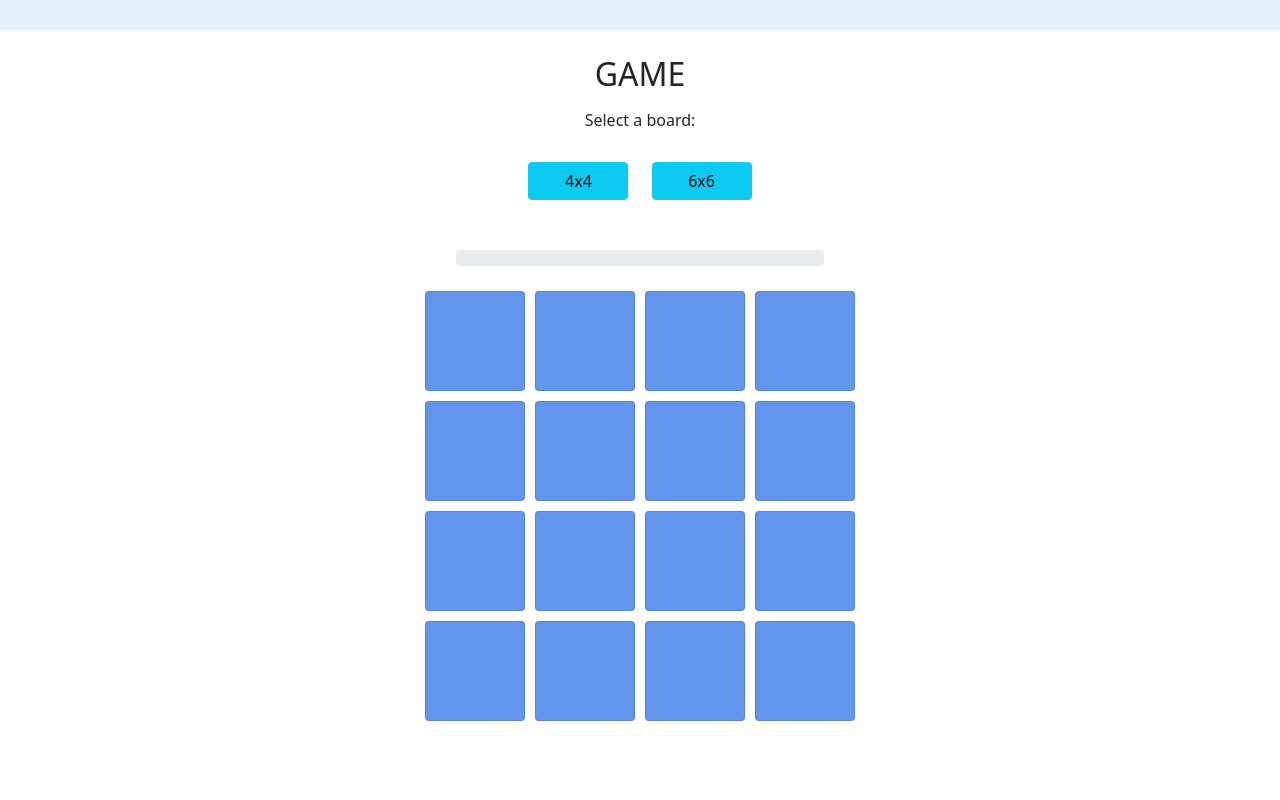
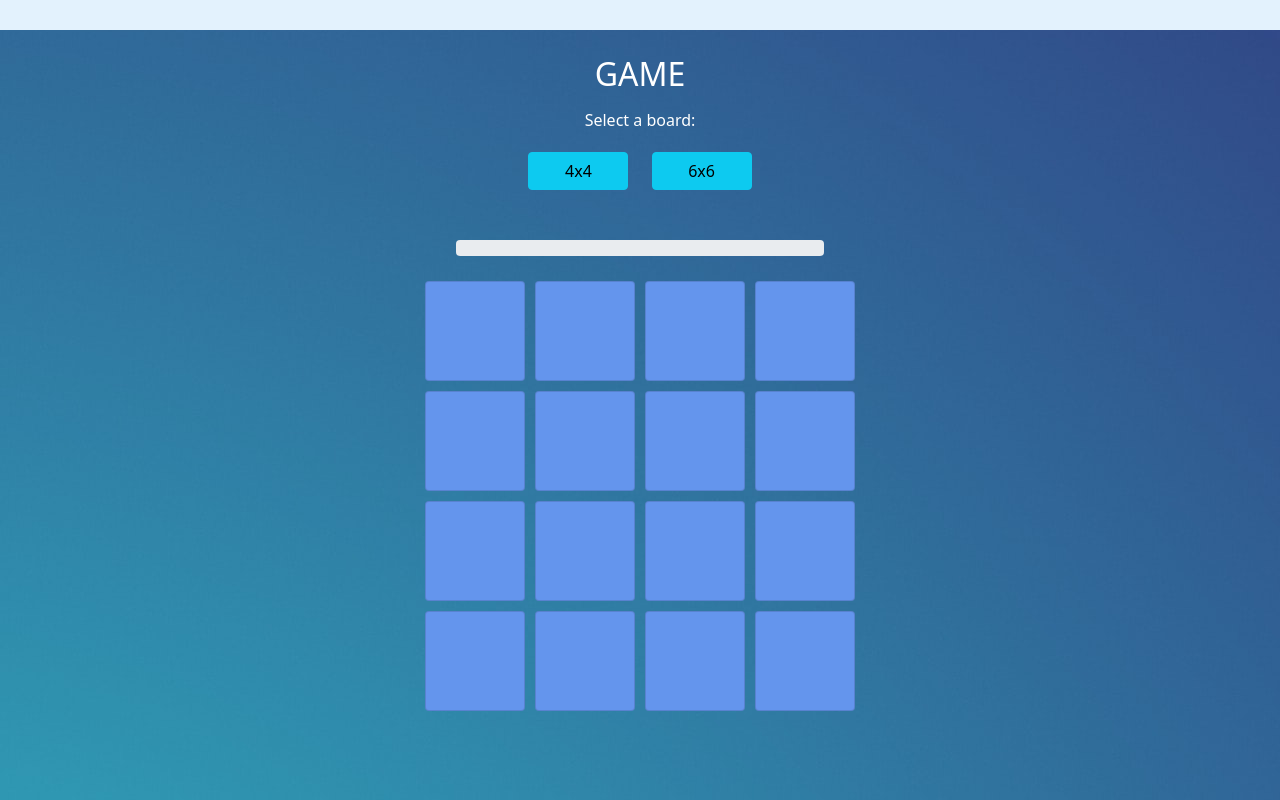
Before and after one commit to Briansangermano/MemoryGameVue, a Vue app: page /game in a window 1280 px wide. Built offline with nearby package versions, Linux system fonts and the light colour scheme.

Commit message:
Change UI

```diff
--- a/src/App.vue
+++ b/src/App.vue
@@ -1,5 +1,5 @@
 <template>
-  <div>
+  <div id="App">
     <nav class="navbar navbar-expand-lg navbar-light" style="background-color: #e3f2fd;">
       <div class="navbar-nav">
         <router-link v-if="isLogged" class="nav-item nav-link" to="/profile">Profile</router-link>
@@ -55,6 +55,10 @@ export default {
     margin-top: 60px;
   }
 
+  body {
+    background-image: url("./assets/gradient.jpg");
+  }
+
   .collapse {
     display: flex;
     justify-content: space-between;
@@ -72,5 +76,6 @@ export default {
 
   .nav-item {
     margin-right: 10px;
+    font-weight: 700;
   }
 </style>
--- a/src/components/Game.vue
+++ b/src/components/Game.vue
@@ -1,7 +1,7 @@
 <template>
   <div class="container">
     <div class="title">GAME</div>
-    <div>Select a board:</div>
+    <div class="subTitle">Select a board:</div>
     <div class="container-block">
       <button type="button" @click="pushMoreCard(4)" class="btn btn-info number">4x4</button>
       <button type="button" @click="pushMoreCard(6)" class="btn btn-info number">6x6</button>
@@ -144,13 +144,18 @@ export default {
   .title {
     margin: 20px 0 10px;
     font-size: 2em;
+    color: white;
+  }
+
+  .subTitle {
+    color: white;
   }
 
   .container-block {
     display: flex;
     justify-content: space-between;
     width: 20%;
-    margin-bottom: 30px;
+    margin: 20px 0 30px;
   }
 
   .container-cards1 {
@@ -197,6 +202,7 @@ export default {
     margin: 100px;
     font-size: 50px;
   }
+
   .progress1 {
     width: 33%;
     margin: 20px 0;
--- a/src/components/Login.vue
+++ b/src/components/Login.vue
@@ -76,11 +76,13 @@ export default {
     margin-top: 10px;
     padding: 10px;
     width: 100px;
+    border: 1px solid white;
   }
 
   h1 {
     display: flex;
     justify-content: center;
+    color: white;
   }
 
   .error {
--- a/src/components/Players.vue
+++ b/src/components/Players.vue
@@ -5,7 +5,8 @@
         <div v-if="fetchingData">
           <b-spinner class="spinner"></b-spinner>
         </div>
-        <table v-else>
+        <b-table class="table" v-else striped hover :items="playerList" :fields="fields"></b-table>
+        <!-- <table v-else>
           <tr>
             <th>Name</th>
             <th>User Name</th>
@@ -16,7 +17,7 @@
             <td>{{player.username}}</td>
             <td>{{player.email}}</td>
           </tr>
-        </table>
+        </table> -->
       </div>
   </div>
 </template>
@@ -25,6 +26,12 @@
   import { mapState, mapActions } from "vuex";
 
   export default {
+    data() {
+      return {
+        fields: ['name', 'username', 'email', 'website'],
+      }
+    },
+
     methods: {
       ...mapActions(["getPlayersList"]),
     },
@@ -88,4 +95,8 @@
     width: 4rem;
     height: 4rem;
   }
+
+  .table {
+    background-color: white;
+  }
 </style>
--- a/src/components/Profile.vue
+++ b/src/components/Profile.vue
@@ -95,8 +95,13 @@ export default {
     width: 250px;
   }
 
-  .btn {
+  .btn.btn-primary {
     margin-top: 30px;
+    border: 1px solid white;
+  }
+
+  p {
+    color: white;
   }
 
   .close {display: none;}
```
Also changed, not shown: src/assets/gradient.jpg (added).
